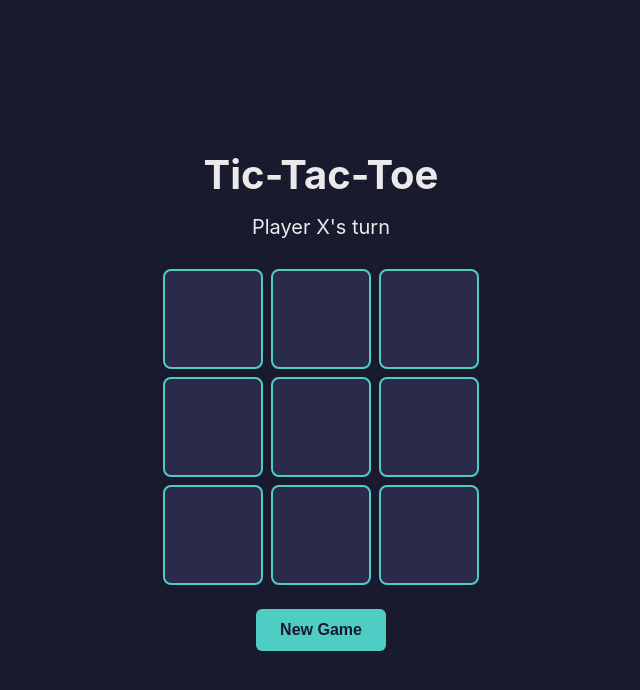
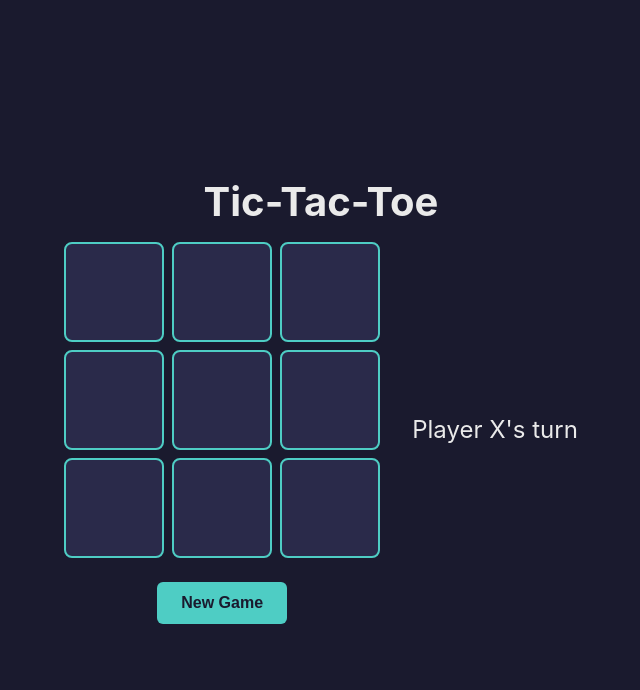
Before and after one commit to deeveerap/tik-tok-demo, a Flask app: page / in a window 1280 px wide. Shown: the top 690 px of the page, without its empty margins (319-959 px from the left). Run offline with Flask 3, Linux system fonts and the light colour scheme.

Commit message:
Move status text to the right side of the page
Fixes #2 by placing the status paragraph (e.g. "Player X wins!") to the
right of the board via a flex layout, instead of centered above it.

Co-Authored-By: Claude Code <noreply@anthropic.com>

```diff
--- a/static/style.css
+++ b/static/style.css
@@ -22,10 +22,23 @@ body {
 
 h1 { margin-bottom: 1rem; font-size: 2.5rem; }
 
+.layout {
+  display: flex;
+  align-items: center;
+  gap: 2rem;
+}
+
+.board-wrapper {
+  display: flex;
+  flex-direction: column;
+  align-items: center;
+}
+
 .status {
-  margin-bottom: 1.5rem;
-  font-size: 1.25rem;
+  font-size: 1.5rem;
   min-height: 1.5em;
+  max-width: 12rem;
+  text-align: left;
 }
 
 .board {
--- a/templates/index.html
+++ b/templates/index.html
@@ -9,13 +9,17 @@
 <body>
   <main class="container">
     <h1>Tic-Tac-Toe</h1>
-    <p id="status" class="status">Player X's turn</p>
-    <div id="board" class="board">
-      {% for i in range(9) %}
-        <button class="cell" data-index="{{ i }}" aria-label="Cell {{ i }}"></button>
-      {% endfor %}
+    <div class="layout">
+      <div class="board-wrapper">
+        <div id="board" class="board">
+          {% for i in range(9) %}
+            <button class="cell" data-index="{{ i }}" aria-label="Cell {{ i }}"></button>
+          {% endfor %}
+        </div>
+        <button id="reset" class="reset">New Game</button>
+      </div>
+      <p id="status" class="status">Player X's turn</p>
     </div>
-    <button id="reset" class="reset">New Game</button>
   </main>
   <script src="{{ url_for('static', filename='app.js') }}"></script>
 </body>
```
